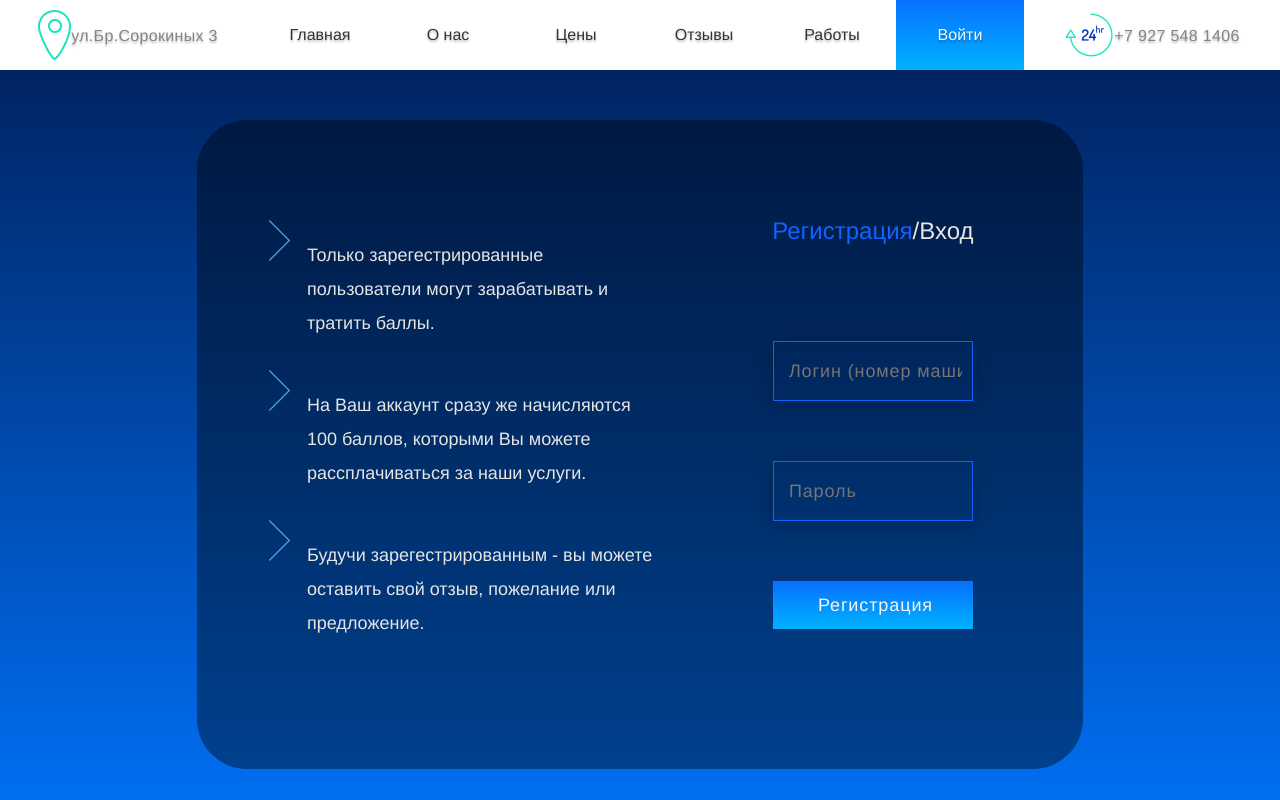
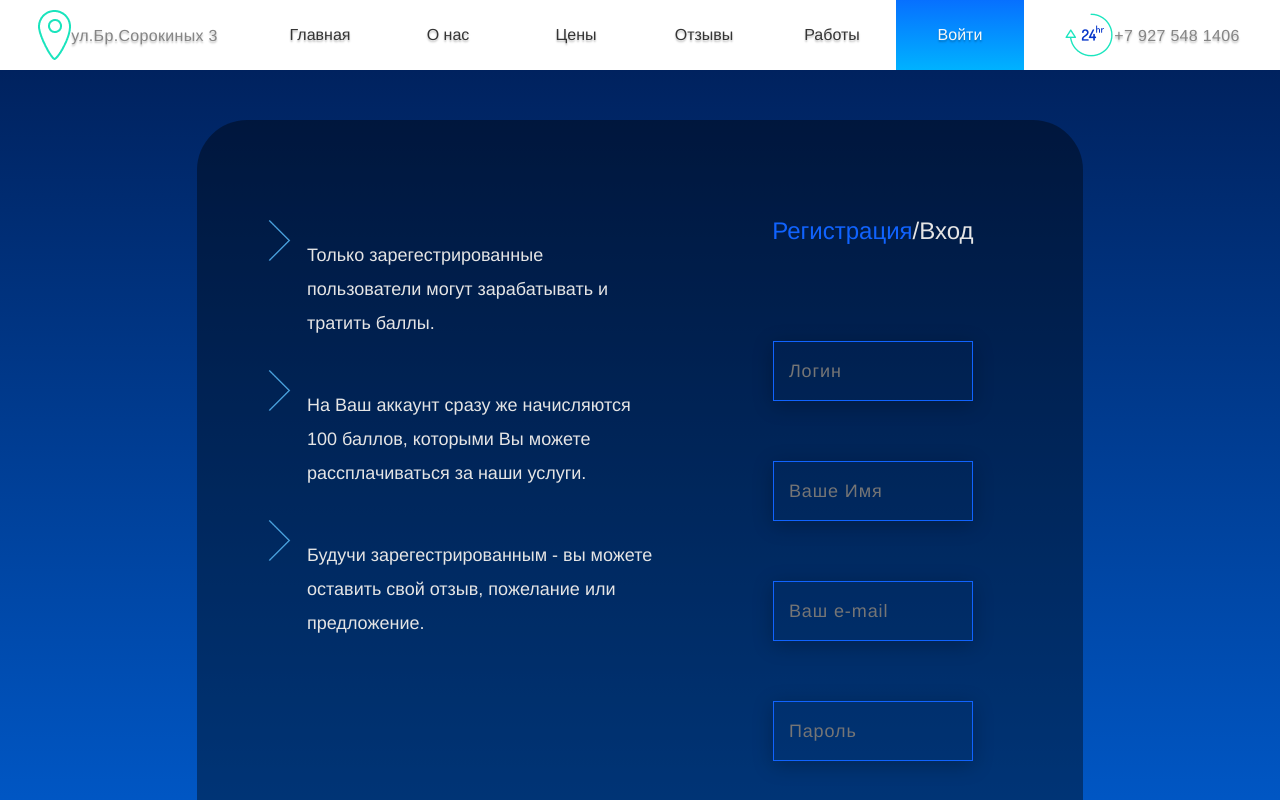
Before and after one commit to lentyaevpk/carwash-fullstack, a Vue app in the folder client/: page /login in a window 1280 px wide. Both pictures are taken after a click on the element "Регистрация". Shown: the top 800 px of the page. Built offline with nearby package versions, Linux system fonts and the light colour scheme.

Commit message:
started front

```diff
--- a/client/package.json
+++ b/client/package.json
@@ -11,7 +11,8 @@
     "axios": "^0.19.0",
     "core-js": "^3.4.3",
     "vue": "^2.6.10",
-    "vue-router": "^3.1.3"
+    "vue-router": "^3.1.3",
+    "vuex": "^3.1.3"
   },
   "devDependencies": {
     "@vue/cli-plugin-babel": "^4.1.0",
--- a/client/src/components/Login.vue
+++ b/client/src/components/Login.vue
@@ -8,18 +8,63 @@
       </ul>
       <div class="container-login-forms">
         <div>
-          <span @click="pressTitle(2)">Регистрация</span>
+          <span @click="isLoginForm = false" :class="[{'pressed': !isLoginForm}]">Регистрация</span>
           <span>/</span>
-          <span @click="pressTitle(1)" class="pressed">Вход</span>
+          <span @click="isLoginForm = true" :class="[{'pressed': isLoginForm}]">Вход</span>
         </div>
-        <form class="login-form">
-          <input type="text" placeholder="Логин (номер машины)" />
-          <input type="text" placeholder="Пароль" />
+        <form v-if="isLoginForm" class="login-form">
+          <input
+            id="log_username"
+            type="text"
+            placeholder="Логин"
+            name="log_username"
+            v-model="logUsername"
+          />
+          <input
+            id="log_password"
+            type="password"
+            placeholder="Пароль"
+            name="log_password"
+            v-model="logPassword"
+          />
           <button>Войти</button>
         </form>
-        <form class="registration-form">
-          <input type="text" placeholder="Логин (номер машины)" />
-          <input type="text" placeholder="Пароль" />
+        <form v-else class="registration-form">
+          <input
+            id="reg_username"
+            type="text"
+            placeholder="Логин"
+            name="reg_username"
+            v-model="regUsername"
+          />
+          <input
+            id="reg_name"
+            type="text"
+            placeholder="Ваше Имя"
+            name="reg_name"
+            v-model="regName"
+          />
+          <input
+            id="reg_email"
+            type="text"
+            placeholder="Ваш e-mail"
+            name="reg_email"
+            v-model="regEmail"
+          />
+          <input
+            id="reg_password"
+            type="password"
+            placeholder="Пароль"
+            name="reg_password"
+            v-model="regPassword"
+          />
+          <input
+            id="reg_confirm_password"
+            type="password"
+            placeholder="Повторите пароль"
+            name="reg_confirm_password"
+            v-model="regConfirmPassword"
+          />
           <button>Регистрация</button>
         </form>
       </div>
@@ -29,23 +74,16 @@
 
 <script>
 export default {
-  methods: {
-    // Метод для смены форм регистрации и входа
-    pressTitle(form) {
-      let spans = document.querySelectorAll("span");
-      spans.forEach(a => {
-        a.className = "";
-      });
-      event.currentTarget.classList.add("pressed");
-      let forms = document.querySelectorAll("form");
-      forms.forEach(a => {
-        a.style.display = "none";
-      });
-      if (form === 1) {
-        forms[0].style.display = "flex";
-      } else if (form === 2) {
-        forms[1].style.display = "flex";
-      }
+  data() {
+    return {
+      isLoginForm: true,
+      logUsername: '',
+      logPassword: '',
+      regUsername: '',
+      regName: '',
+      regEmail: '',
+      regPassword: '',
+      regConfirmPassword: ''
     }
   }
 };
@@ -71,12 +109,7 @@ export default {
 }
 
 .container-login {
-  display: -webkit-box;
-  display: -ms-flexbox;
   display: flex;
-  -webkit-box-orient: horizontal;
-  -webkit-box-direction: normal;
-  -ms-flex-flow: row nowrap;
   flex-flow: row nowrap;
   background: rgba(0, 0, 0, 0.4);
   border-radius: 50px;
@@ -103,15 +136,8 @@ export default {
 
 .container-login-forms {
   margin: 40px;
-  display: -webkit-box;
-  display: -ms-flexbox;
   display: flex;
-  -webkit-box-orient: vertical;
-  -webkit-box-direction: normal;
-  -ms-flex-flow: column;
   flex-flow: column;
-  -webkit-box-pack: center;
-  -ms-flex-pack: center;
   justify-content: center;
 }
 
@@ -135,27 +161,15 @@ export default {
 
 .registration-form {
   margin: 40px;
-  display: none;
-  -webkit-box-orient: vertical;
-  -webkit-box-direction: normal;
-  -ms-flex-flow: column;
+  display: flex;
   flex-flow: column;
-  -webkit-box-pack: center;
-  -ms-flex-pack: center;
   justify-content: center;
 }
 
 .login-form {
   margin: 40px;
-  display: -webkit-box;
-  display: -ms-flexbox;
   display: flex;
-  -webkit-box-orient: vertical;
-  -webkit-box-direction: normal;
-  -ms-flex-flow: column;
   flex-flow: column;
-  -webkit-box-pack: center;
-  -ms-flex-pack: center;
   justify-content: center;
 }
 
@@ -167,9 +181,7 @@ export default {
   width: 100%;
   background: transparent;
   border: 1px solid #1063fe;
-  -webkit-box-sizing: border-box;
   box-sizing: border-box;
-  -webkit-box-shadow: 0px 4px 20px rgba(0, 0, 0, 0.25);
   box-shadow: 0px 4px 20px rgba(0, 0, 0, 0.25);
   font-family: Ubuntu, Helvetica, sans-serif, Arial;
   font-style: normal;
--- a/client/src/main.js
+++ b/client/src/main.js
@@ -1,6 +1,8 @@
 import Vue from 'vue'
 import App from './App.vue'
 import router from './router'
+import store from './store'
+import axios from 'axios'
 
 Vue.config.productionTip = false
 
@@ -27,5 +29,6 @@ Vue.directive('infocus', {
 
 new Vue({
   router,
+  store,
   render: h => h(App)
 }).$mount('#app')
--- /dev/null
+++ b/client/src/modules/Auth.js
@@ -0,0 +1,25 @@
+import axios from 'axios';
+import router from '../router';
+
+const state = {
+
+};
+
+const getters = {
+
+};
+
+const actions = {
+
+};
+
+const mutations = {
+
+};
+
+export default {
+    state,
+    getters,
+    actions,
+    mutations
+}
--- /dev/null
+++ b/client/src/store.js
@@ -0,0 +1,15 @@
+import Vue from 'vue'
+import Vuex from 'vuex'
+
+import Auth from './modules/Auth'
+
+Vue.use(Vuex)
+
+export default new Vuex.Store({
+    modules: {
+        Auth
+    },
+    state: {},
+    mutations: {},
+    actions: {}
+})
--- a/client/vue.config.js
+++ b/client/vue.config.js
@@ -2,11 +2,11 @@ const path = require('path');
 
 module.exports = {
     outputDir: path.resolve(__dirname, '../server/public'),
-    devServer: {
-        proxy: {
-            '/api': {
-                target: 'http://localhost:5000'
-            }
-        }
-    }
+    // devServer: {
+    //     proxy: {
+    //         '/api': {
+    //             target: 'http://localhost:5000'
+    //         }
+    //     }
+    // }
 };
--- a/package.json
+++ b/package.json
@@ -4,8 +4,11 @@
   "description": "",
   "main": "index.js",
   "scripts": {
+    "client-install": "npm install --prefix client",
     "start": "node server/index.js",
-    "dev": "nodemon server/index.js"
+    "server": "nodemon server/index.js",
+    "client": "npm run serve --prefix client",
+    "dev": "concurrently \"npm run server\" \"npm run client\""
   },
   "author": "",
   "license": "ISC",
```
Also changed, not shown: 1 other file (tests, documents, lock files or other folders).
